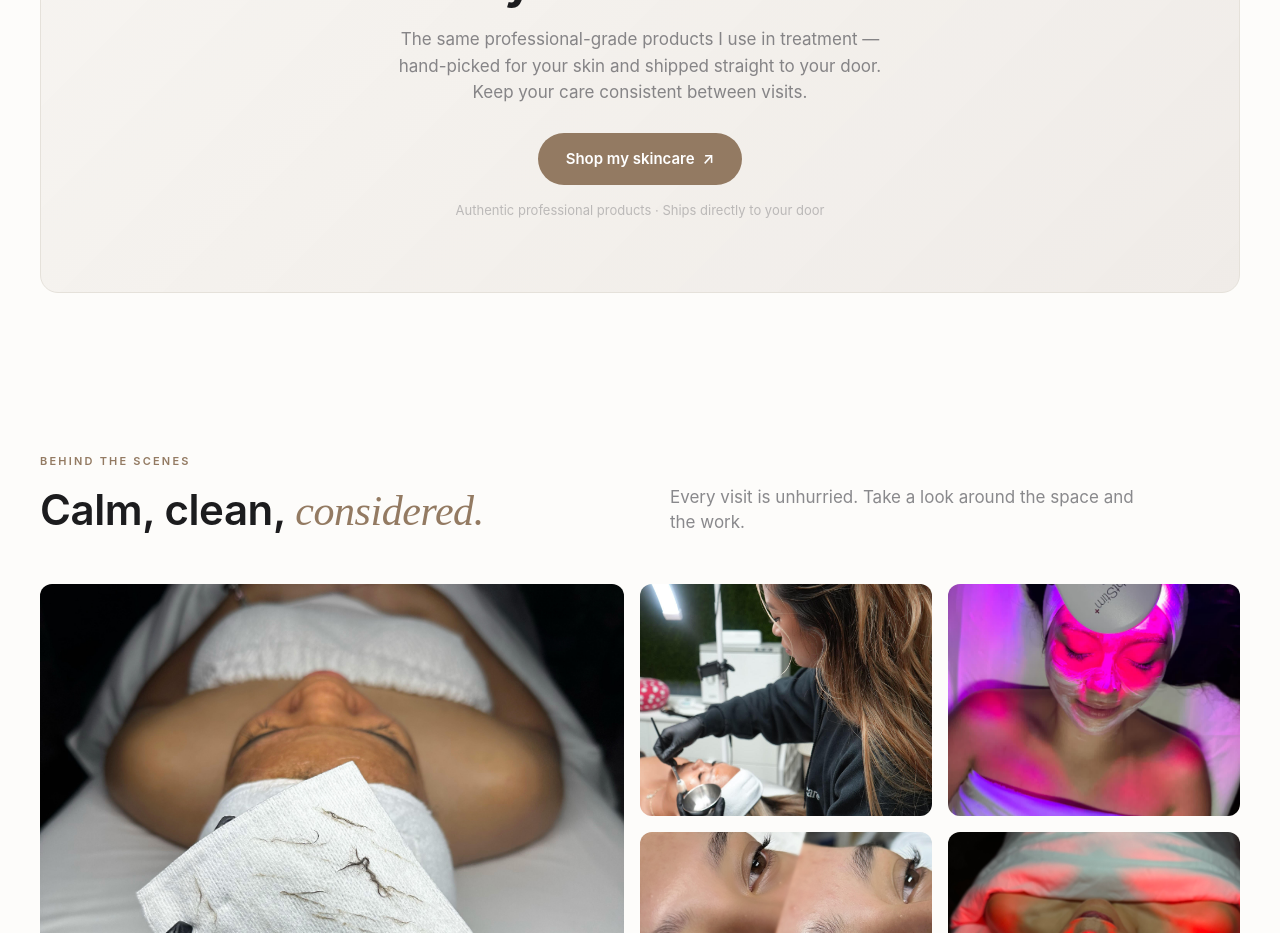
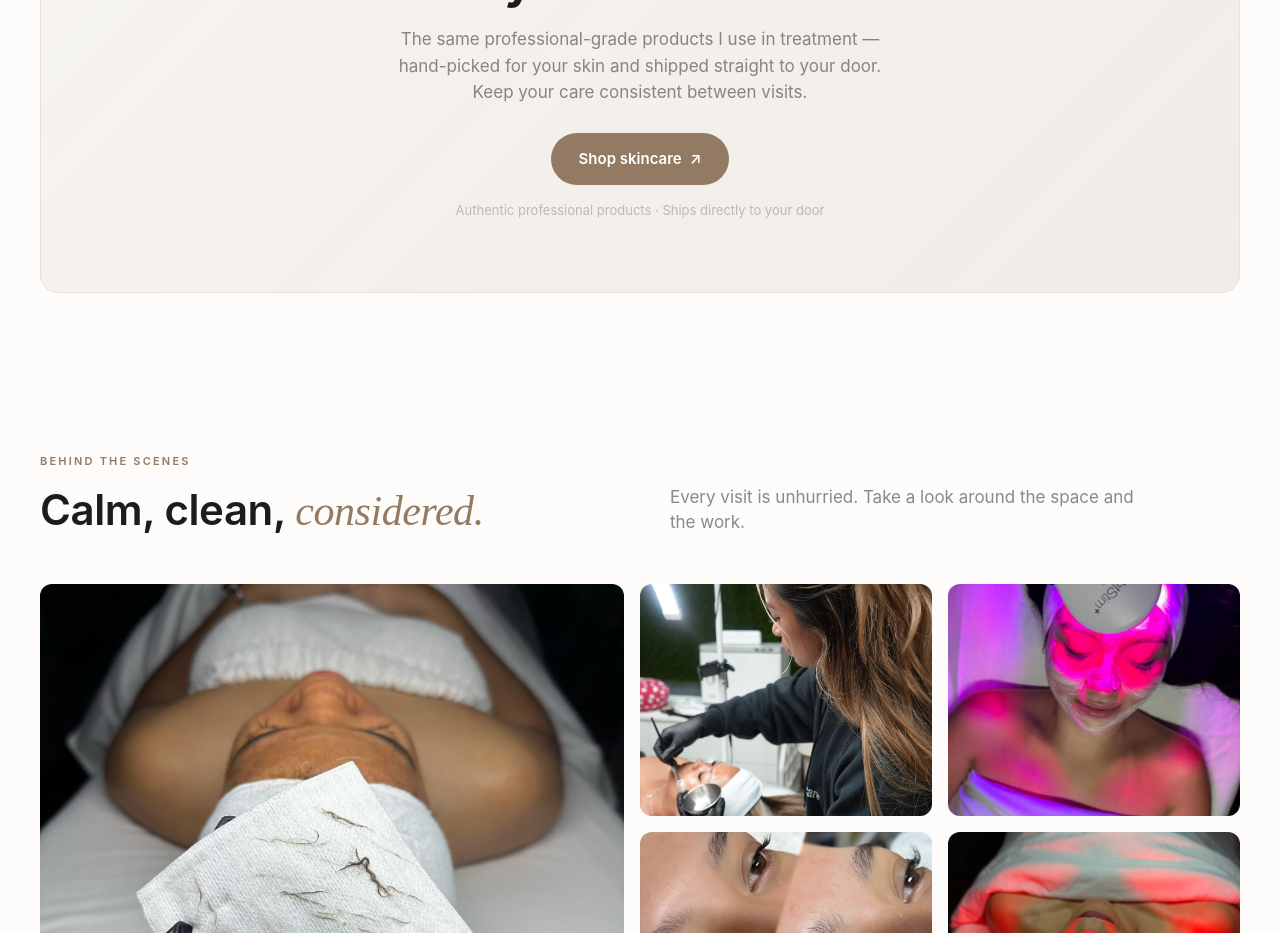
Before and after one commit to velas017/estheticlyNextjs, a Next.js app: page / in a window 1280 px wide. Shown: the part 2560-3493 px from the top of the page. Built offline with nearby package versions, Linux system fonts and the light colour scheme.

Commit message:
Reword storefront CTA label to 'Shop skincare'

```diff
--- a/src/app/aftercare/page.tsx
+++ b/src/app/aftercare/page.tsx
@@ -59,7 +59,7 @@ const AftercareDesktop = () => {
             rel="noopener noreferrer"
             className={styles.shopCtaBtn}
           >
-            Shop my skincare <span aria-hidden="true">↗</span>
+            Shop skincare <span aria-hidden="true">↗</span>
           </a>
         </div>
       </div>
--- a/src/components/marketing/ShopBanner/ShopBanner.tsx
+++ b/src/components/marketing/ShopBanner/ShopBanner.tsx
@@ -21,7 +21,7 @@ export default function ShopBanner() {
           rel="noopener noreferrer"
           className={styles.btn}
         >
-          Shop my skincare <span aria-hidden="true">↗</span>
+          Shop skincare <span aria-hidden="true">↗</span>
         </a>
         <p className={styles.trust}>
           Authentic professional products · Ships directly to your door
--- a/src/content/faqs.ts
+++ b/src/content/faqs.ts
@@ -54,7 +54,7 @@ export const faqs: FAQ[] = [
     answer:
       'All the products I use are professional-grade GlyMed Plus, available through my online store. They ship directly to your door, so you can keep your routine consistent between visits — and you know every product is authentic and properly handled.',
     link: {
-      label: 'Shop my skincare',
+      label: 'Shop skincare',
       href: contact.shopUrl,
       external: true,
     },
```
